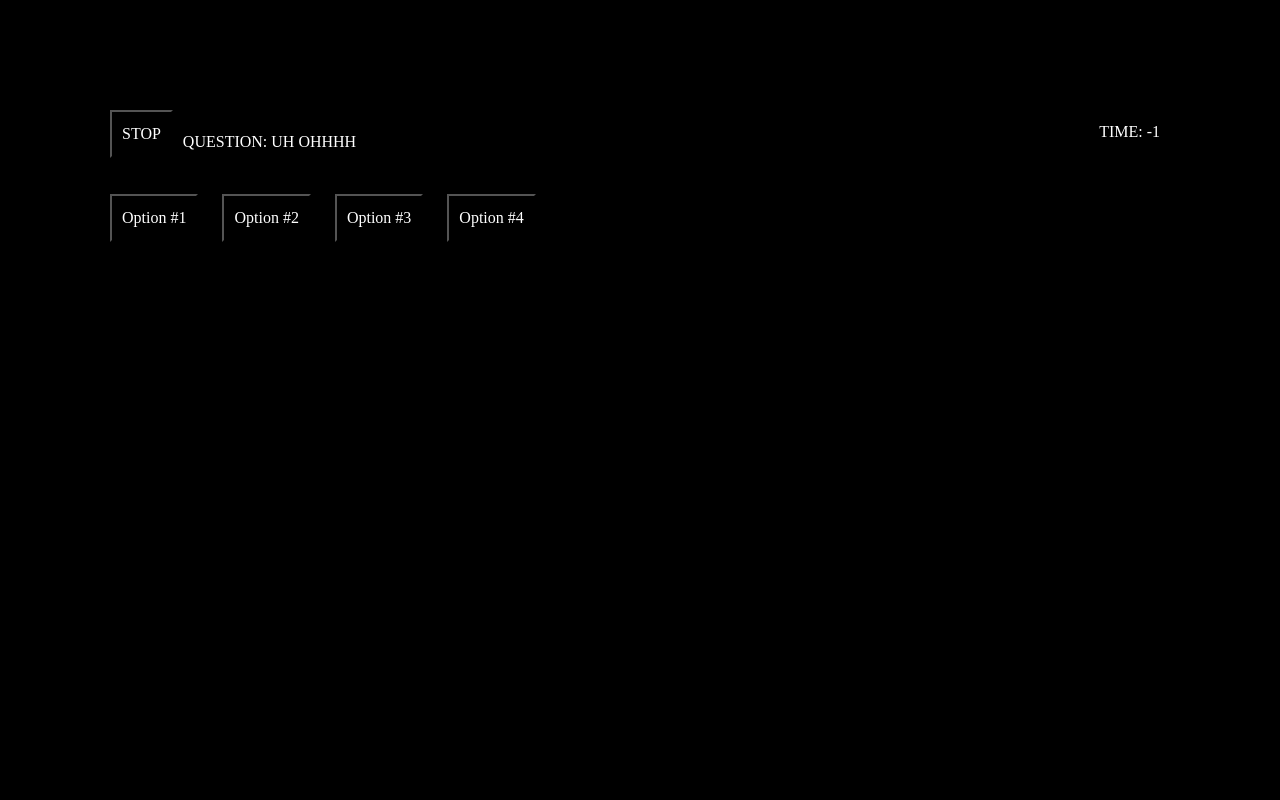
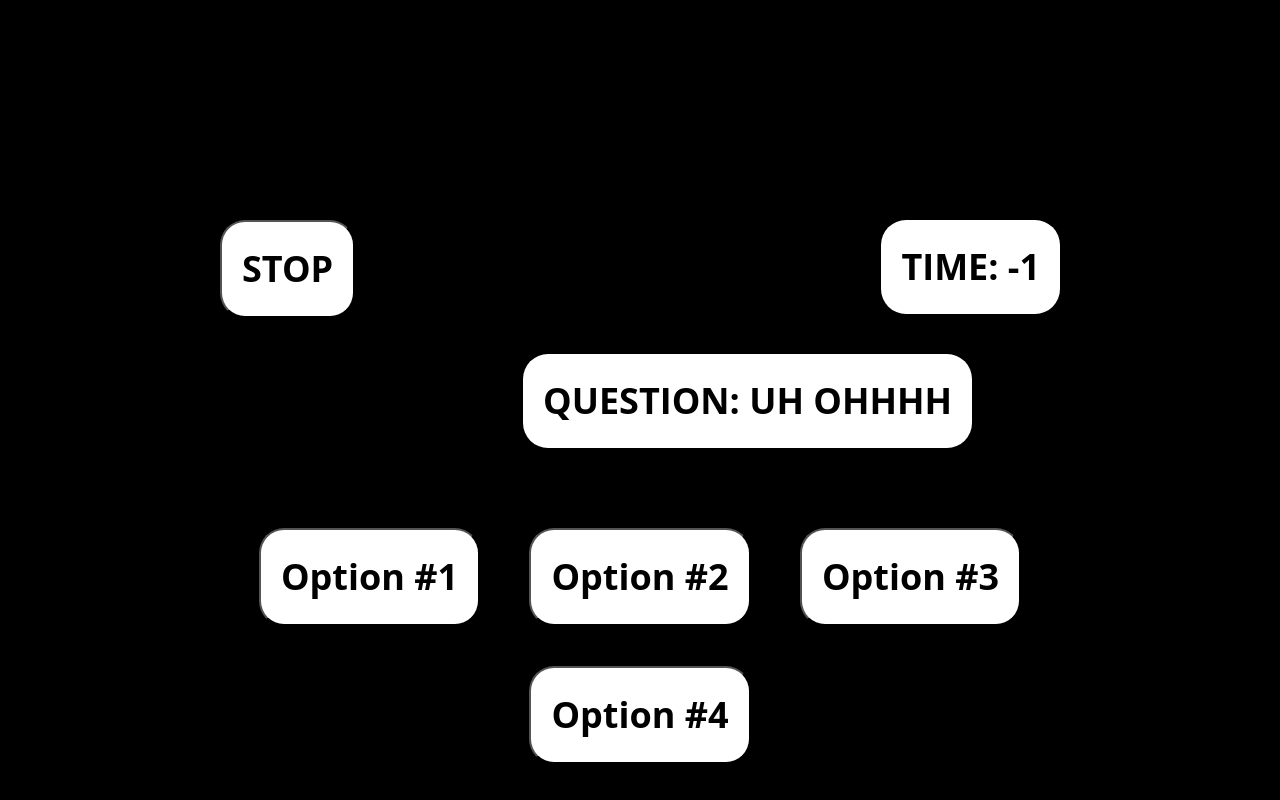
Before and after one commit to alfwall/cool-coding-cuiz, a plain HTML site: page index.html in a window 1280 px wide. Both pictures are taken after a click on the button "Start". Drawn offline with Linux system fonts and the light colour scheme.

Commit message:
Added basic styling to text bubbles in app

```diff
--- a/assets/css/style.css
+++ b/assets/css/style.css
@@ -1,11 +1,36 @@
+/* Custom color variable */
+:root {
+    --nice-blue: #53a6ff;
+}
+
+/* White backgrounds hurt my eyes. Default to black bg, white font. */
 * {
     background-color: black;
     color: white;
-    padding: 10px;
-    margin: 10px;
+
+    text-align: center;
+    font-family: "Open Sans", sans-serif;
+    font-size: 36px;
+    font-weight: bold;
+
+    padding: 20px 20px 20px 20px;
+    margin: 20px 20px 20px 20px;
+}
+
+/*  */
+.white-bubble {
+    display: inline-block;
+    background-color: #FFFFFF;
+    color: #000000;
+    border-radius: 25px;
 }
 
 
+
+
+
+
+/*  */
 #stop-quiz-button {
     float: left;
 }
--- a/index.html
+++ b/index.html
@@ -14,33 +14,33 @@
   <main>
 
     <div id="title-screen">
-      <div id="center-text-bubble">Cool Coding Cuiz</div>
-      <button id="start-quiz-button" onClick="StartQuiz()">Start</button>
-      <button id="high-scores-button" onClick="GoToHighScores()">High Scores</button>
+      <div id="center-text-bubble" class="white-bubble">Cool Coding Cuiz</div>
+      <button id="start-quiz-button" class="white-bubble" onClick="StartQuiz()">Start</button>
+      <button id="high-scores-button" class="white-bubble" onClick="GoToHighScores()">High Scores</button>
     </div>
 
 
     <div id="question-screen" hidden>
       <div id="question-header">
-        <button id="stop-quiz-button" onClick="GoToTitle()">STOP</button>
-        <div id="time-left">TIME: -1</div>
+        <button id="stop-quiz-button" class="white-bubble"onClick="GoToTitle()">STOP</button>
+        <div id="time-left" class="white-bubble">TIME: -1</div>
       </div>
-      <div id="question-bubble">QUESTION: UH OHHHH</div>
+      <div id="question-bubble" class="white-bubble">QUESTION: UH OHHHH</div>
       <div id="all-answer-options">
-        <button class="answer-option">Option #1</button>
-        <button class="answer-option">Option #2</button>
-        <button class="answer-option">Option #3</button>
-        <button class="answer-option">Option #4</button>
+        <button class="white-bubble answer-option">Option #1</button>
+        <button class="white-bubble answer-option">Option #2</button>
+        <button class="white-bubble answer-option">Option #3</button>
+        <button class="white-bubble answer-option">Option #4</button>
       </div>
     </div>
 
     <div id="high-scores-screen" hidden>
       <div id="high-scores-header">
-        <button id="title-screen-button" onClick="GoToTitle()">TITLE</button>
+        <button id="title-screen-button" class="white-bubble" onClick="GoToTitle()">TITLE</button>
       </div>
-      <div id="high-scores-title">HIGH SCORES</div>
-      <ol id="top-scores">
-        <li class="score">DUMMY SCORE: 5</li>
+      <div id="high-scores-title" class="white-bubble">HIGH SCORES</div>
+      <ol id="top-scores" class="white-bubble">
+        <li class="white-bubble score">DUMMY SCORE: 5</li>
       </ol>
     </div>
 
```
